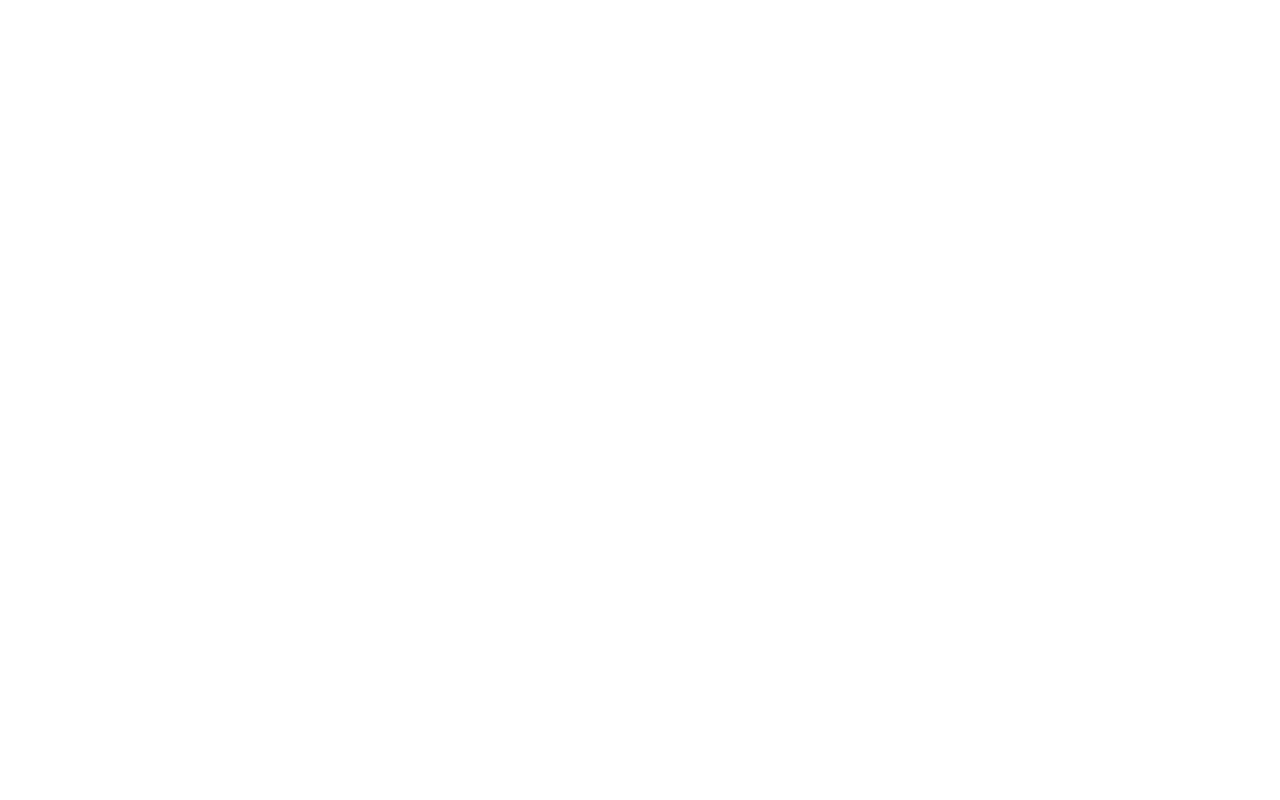
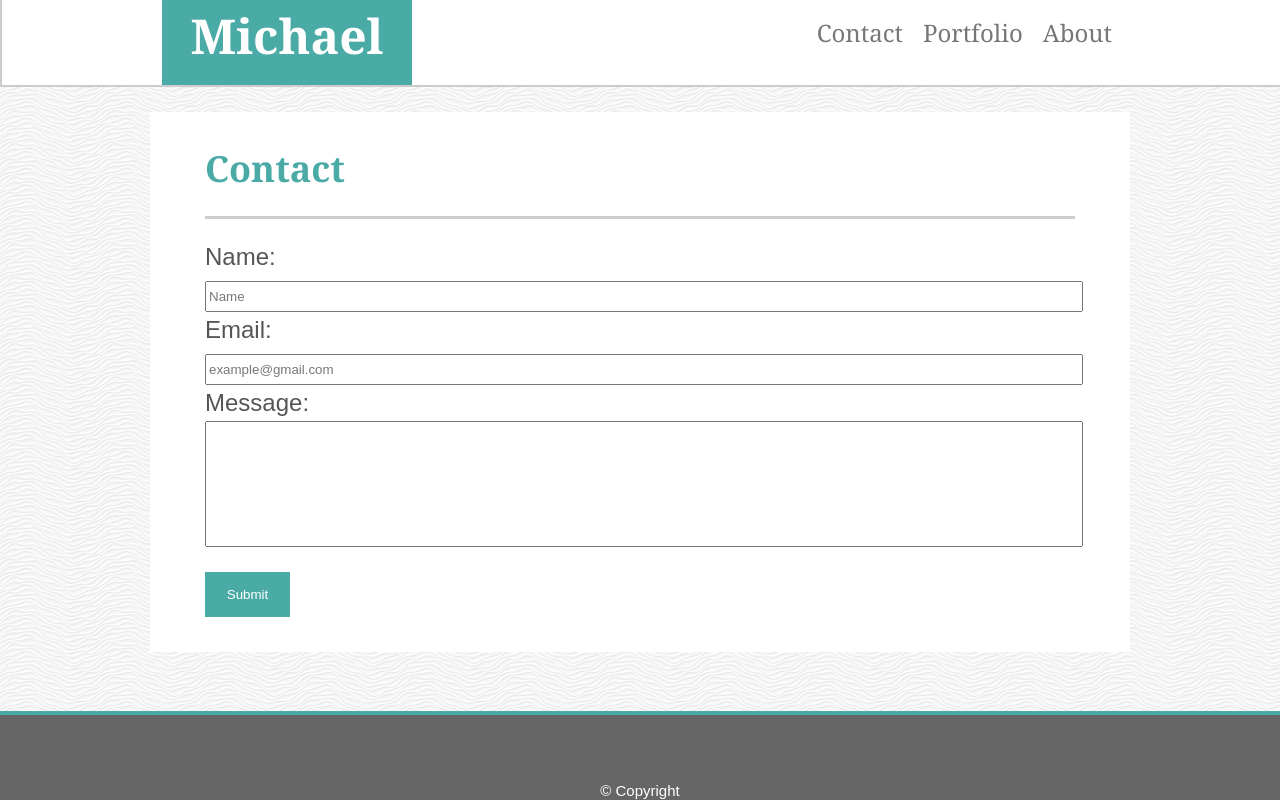
Before and after one commit to mwboct16/basic-portfolio, a plain HTML site: page contact.html in a window 1280 px wide. Drawn offline with Linux system fonts and the light colour scheme.

Commit message:
Week 1 Homework Assignment

```diff
--- a/assets/css/style.css
+++ b/assets/css/style.css
@@ -0,0 +1,172 @@
+body {
+    /*width: 960px;*/
+    color: #565656;
+    font-family: Arial, 'Helvetica Neue',Helvetica, sans-serif;
+    font-size: 24px;
+    line-height: 1.5;
+    padding: 0;
+    margin: 0;
+    background-image: url("../images/white-waves/white-waves/white-waves.png");
+}
+
+section {
+    width: 960px;
+    margin: auto;
+    margin-top: 20px;
+    border: 2px solid #dddddd;
+    padding: 10px;
+    background-color: white;
+    position: relative;
+}
+
+.heading {
+    font-family: Georgia, 'Times New Roman', Times, serif;
+    border: 2px solid #cccccc;
+    border-top: 5px;
+    width: 100%;
+    background-color: white;
+    margin: auto;
+}
+
+h1 {
+    margin: 0 45px;
+    padding: 20px 0;
+    color: #4aaaa5;
+    font-family: 'Georgia', Times, 'Times New Roman', serif;
+}
+
+p {
+    margin: 0 45px;
+}
+
+#my_picture {
+    padding: 25px 0;
+    margin: 0 45px;
+}
+
+hr {
+    height: 3px;
+    size: 2px;
+    border: none;
+    background-color: #cccccc;
+    margin: 0 45px 20px 45px;
+    /*margin-bottom: 20px;
+    margin-right: 45px;
+    margin-left: 45px;*/
+}
+
+nav {
+    float: right;
+    position: relative;
+    left: 0;
+}
+
+.set-width {
+    width: 960px;
+    margin: auto;
+    height: 85px;
+}
+
+
+#name {
+    background-color: #4aaaa5;
+    color: white;
+    padding: 0;
+    text-align: center;
+    width: 250px;
+    margin: 0;
+    height: 85px;
+}
+
+#my_picture {
+    float: left;
+}
+
+  .menu {
+    list-style-type: none;
+}
+
+li a {
+    position: relative;
+    top: -70px;
+    display: block;
+    color: #777777;
+    text-align: center;
+    padding: 0 10px;
+    text-decoration: none;
+    margin: auto;
+}
+
+li {
+    float: right;
+}
+
+ul {
+    margin: 0;
+    width: 960;
+}
+
+.first-footer {
+    background-color: #666666;
+    position: fixed;
+    bottom: 0;
+    left: 0;
+    height: 85px;
+    width: 100%;
+    color: white;
+    font-size: 15px;
+    text-align: center;
+    border: 4px solid #4aaaa5;
+    border-left: 0;
+    border-right: 0;
+    border-bottom: 0;
+}
+.footer-text {
+    text-align: center;
+    margin-top: 65px;
+}
+
+
+.form1 {
+    margin: auto;
+    border: 0;
+    margin-top: 25px;
+}
+form {
+    padding: 0 45px;
+}
+
+input {
+    width: 100%;
+    height: 25px;
+    color: #777777;
+}
+
+input[name=submit] {
+    width: 85px;
+    height: 45px;
+    margin: 25px 0;
+    background-color: #4aaaa5;
+    color: white;
+    border: 0;
+}
+
+input[name=message] {
+    height: 120px;
+}
+
+.portfolio {
+}
+
+.images {
+    display: inline-block;
+    padding: 0 15px;
+}
+
+.imgs {
+    padding: 0 45px;
+}
+
+.images-right {
+    padding: 15px 0 0 0;
+}
--- a/contact.html
+++ b/contact.html
@@ -6,13 +6,42 @@
     <meta http-equiv="X-UA-Compatible" content="IE=edge">
     <title>Contact</title>
     <meta name="viewport" content="width=device-width, initial-scale=1">
-    <link rel="stylesheet" type="text/css" media="screen" href="style.css" />
+    <link rel="stylesheet" type="text/css" media="screen" href="assets/css/style.css" />
 </head>
 
 <body>
-    <div class="contact">
+    <div class="heading">
+        <div class="set-width">
+            <h1 id="name">Michael</h1>
+
+            <ul class="menu">
+                <li><a href="index.html" target="_blank">About</a></li>
+                <li><a href="portfolio.html" target="_blank">Portfolio</a></li>
+                <li><a href="contact.html" target="_blank">Contact</a></li>
+            </ul>
+        </div>
+    </div>
 
     </div>
+    <section class="form1">
+        <div class="contact">
+            <h1>Contact</h1>
+        </div>
+        <hr>
+
+        <form>
+            Name:<br>
+            <input type="text" name="fullname" value="Name"><br>
+            Email:<br>
+            <input type="text" name="email" value="example@gmail.com"><br>
+            Message:<br>
+            <input type="text" name="message"><br>
+            <input type="submit" name="submit" value="Submit">
+        </form>
+    </section>
+    <div class="first-footer">
+            <p class="footer-text">© Copyright</p>
+        </div>
 
 </body>
 
```
Also changed, not shown: index.html (+33 -6 lines), portfolio.html (+39 -2 lines), assets/css/..images/prism/prism.png (added), assets/images/abstract-q-g-640-402-1.jpg (added), assets/images/city-q-g-640-402-5.jpg (added), assets/images/city-q-g-640-402-6.jpg (added), assets/images/prism/prism.png (added), assets/images/prism/readme.txt (added), assets/images/white-waves/white-waves/readme.txt (added), assets/images/white-waves/white-waves/white-waves.png (added), 2 other files.
